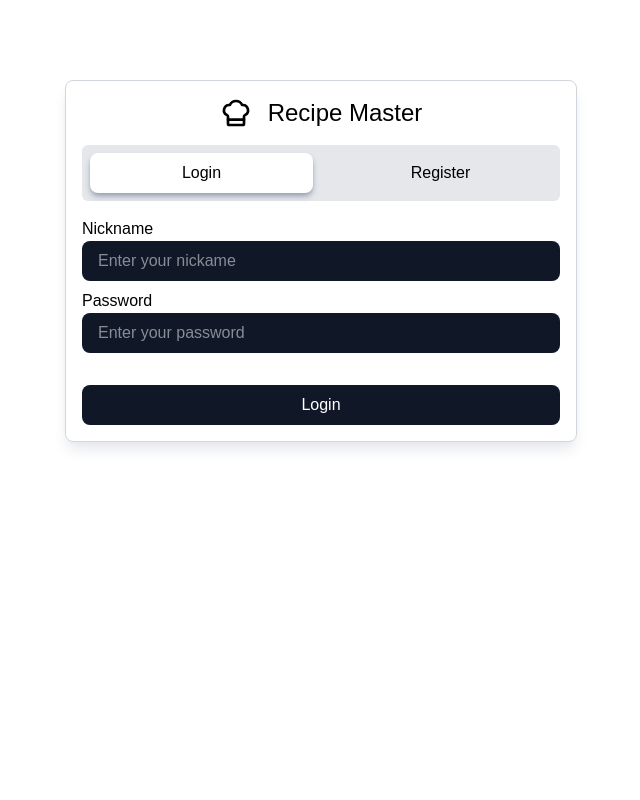
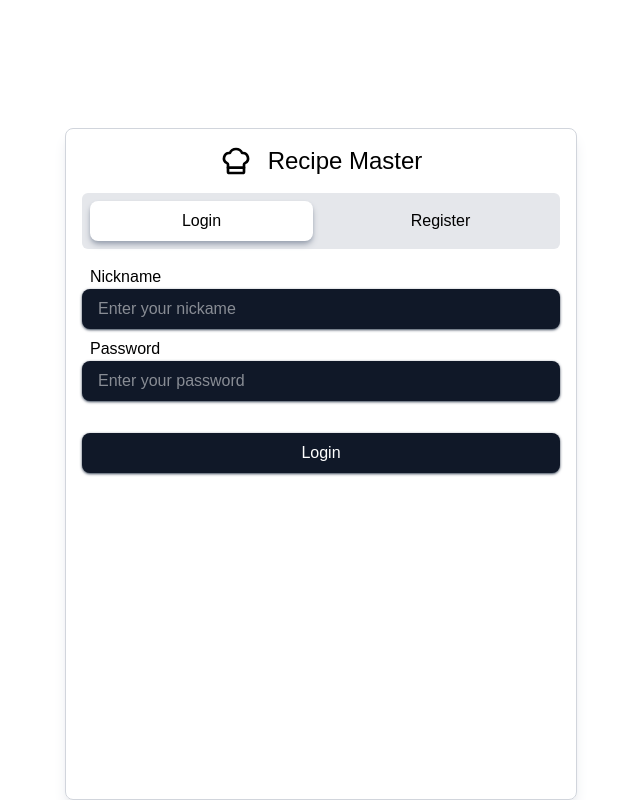
Before and after one commit to Void-Rikk/Recipe-Master, a React (Vite) app: page /auth in a window 1280 px wide. Shown: the whole page, without its empty margins (319-959 px from the left). Built offline with nearby package versions, Linux system fonts and the light colour scheme.

Commit message:
auth page sryles fix

```diff
--- a/src/modules/auth-panel/components/form-switcher/form-switcher.tsx
+++ b/src/modules/auth-panel/components/form-switcher/form-switcher.tsx
@@ -14,7 +14,7 @@ function FormSwitcher({ formState, setFormState }: FormSwitcherProps) {
         <div className="grid grid-cols-2 bg-gray-200 rounded-md">
             <Button
                 className={ ("text-center m-2 p-2 text-black hover:bg-gray-100 transition-all")
-                    + (formState === "login" ? " bg-white hover:bg-white shadow-md shadow-gray-400" : " bg-transparent") }
+                    + (formState === "login" ? " bg-white hover:bg-white shadow-md shadow-gray-400" : " bg-transparent cursor-pointer") }
 
                 onClick={ () => switchFormState(formState, setFormState, "login") }
             >
@@ -23,7 +23,7 @@ function FormSwitcher({ formState, setFormState }: FormSwitcherProps) {
 
             <Button
                 className={ ("text-center m-2 p-2 text-black hover:bg-gray-300 transition-all")
-                    + (formState === "register" ? " bg-white hover:bg-white shadow-md shadow-gray-400" : " bg-transparent") }
+                    + (formState === "register" ? " bg-white hover:bg-white shadow-md shadow-gray-400" : " bg-transparent cursor-pointer") }
 
                 onClick={ () => switchFormState(formState, setFormState, "register") }
             >
--- a/src/modules/auth-panel/components/login-form/login-form.tsx
+++ b/src/modules/auth-panel/components/login-form/login-form.tsx
@@ -21,8 +21,9 @@ function LoginForm() {
         >
             <fieldset className="flex flex-col gap-2">
                 <Label className="flex flex-col">
-                    Nickname
+                    <span className="pl-2">Nickname</span>
                     <Input
+                        className="shadow shadow-gray-600"
                         type="text"
                         placeholder="Enter your nickame"
                         value={ nickname }
@@ -31,8 +32,9 @@ function LoginForm() {
                     />
                 </Label>
                 <Label className="flex flex-col">
-                    Password
+                    <span className="pl-2">Password</span>
                     <Input
+                        className="shadow shadow-gray-600"
                         type="password"
                         placeholder="Enter your password"
                         value={ password }
@@ -42,7 +44,12 @@ function LoginForm() {
                 </Label>
             </fieldset>
 
-            <Button type="submit" className="transition-all">
+            <Button
+                type="submit"
+                className="transition-all cursor-pointer
+                shadow shadow-gray-600
+                hover:translate-y-[-1px] hover:shadow-md"
+            >
                 Login
             </Button>
         </form>
--- a/src/modules/auth-panel/components/panel/panel.tsx
+++ b/src/modules/auth-panel/components/panel/panel.tsx
@@ -10,7 +10,10 @@ function Panel() {
 
     return (
         <div
-            className="flex flex-col gap-4 shadow-lg shadow-gray-200 rounded-lg p-4 mt-20 min-w-[40%] min-h-min max-h-max border-[1px] border-gray-300"
+            className="flex flex-col gap-4
+             shadow-lg shadow-gray-200 rounded-lg
+             p-4 mt-[10%] min-w-[40%] border-[1px] border-gray-300
+             max-md:w-full max-md:rounded-none max-md:shadow-none max-md:border-none"
         >
             <FormHeader />
             <FormSwitcher formState={ formState } setFormState={ setFormState }/>
--- a/src/modules/auth-panel/components/register-form/register-form.tsx
+++ b/src/modules/auth-panel/components/register-form/register-form.tsx
@@ -22,8 +22,9 @@ function RegisterForm() {
         >
             <fieldset className="flex flex-col gap-2">
                 <Label className="flex flex-col">
-                    Nickname
+                    <span className="pl-2">Nickname</span>
                     <Input
+                        className="shadow shadow-gray-600"
                         type="text"
                         placeholder="Enter your nickame"
                         value={ nickname }
@@ -32,8 +33,9 @@ function RegisterForm() {
                     />
                 </Label>
                 <Label className="flex flex-col">
-                    Password
+                    <span className="pl-2">Password</span>
                     <Input
+                        className="shadow shadow-gray-600"
                         type="password"
                         placeholder="Enter your password"
                         value={ password }
@@ -42,8 +44,9 @@ function RegisterForm() {
                     />
                 </Label>
                 <Label className="flex flex-col">
-                    Confirm Password
+                    <span className="pl-2">Confirm Password</span>
                     <Input
+                        className="shadow shadow-gray-600"
                         type="password"
                         placeholder="Repeat password"
                         value={ confirmPassword }
@@ -53,7 +56,12 @@ function RegisterForm() {
                 </Label>
             </fieldset>
 
-            <Button type="submit" className="transition-all">
+            <Button
+                type="submit"
+                className="transition-all cursor-pointer
+                shadow shadow-gray-600
+                hover:translate-y-[-1px] hover:shadow-md"
+            >
                 Register
             </Button>
         </form>
```
